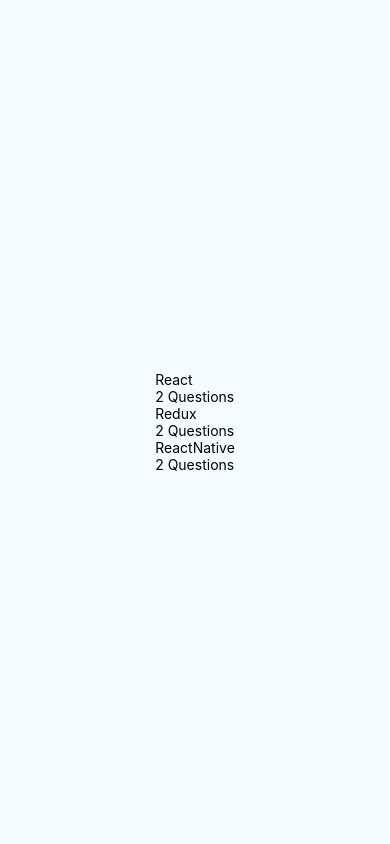
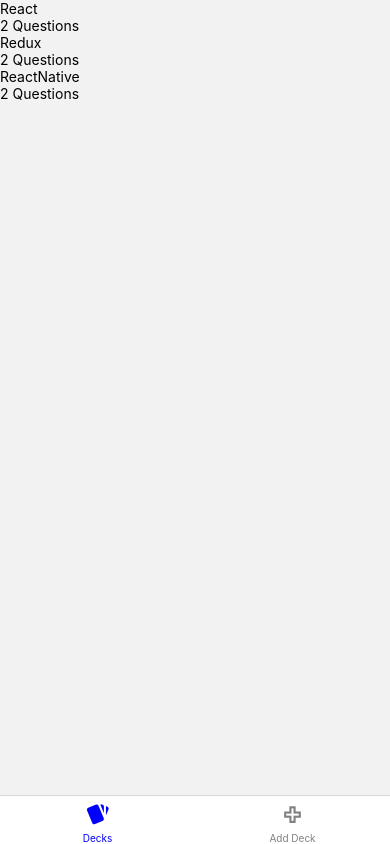
Before and after one commit to aparnashrirakshakn/mobile-flashcards, a React Native app: screen / in a window 390 px wide. Built offline with nearby package versions, Linux system fonts and the light colour scheme.

Commit message:
add tabs to app

```diff
--- a/App.js
+++ b/App.js
@@ -1,13 +1,47 @@
-import * as React from 'react';
+import React, { Component } from 'react';
 import { StyleSheet, Text, View } from 'react-native';
+import { NavigationContainer } from '@react-navigation/native';
+import { createBottomTabNavigator } from '@react-navigation/bottom-tabs';
 import DeckList from './components/DeckList'
+import { FontAwesome, MaterialCommunityIcons, Ionicons } from '@expo/vector-icons'
+import { purple, white } from './utils/colors'
+import AddDeck from './components/AddDeck'
 
-export default function App() {
-  return (
-    <View style={styles.container}>
-      <DeckList />
-    </View>
-  );
+const Tab = createBottomTabNavigator();
+
+export default class App extends Component {
+  render() {
+    return(
+      <View style={{flex: 1}}>
+        <NavigationContainer>
+        <Tab.Navigator
+          screenOptions={({ route }) => ({
+            tabBarIcon: ({ focused, color, size }) => {
+              let iconName;
+
+              if (route.name === 'Decks') {
+                iconName = focused
+                  ? 'cards'
+                  : 'cards-outline';
+              } else if (route.name === 'Add Deck') {
+                iconName = focused ? 'plus-box' : 'plus-outline';
+              }
+
+              return <MaterialCommunityIcons name={iconName} size={size} color={color} />;
+            },
+          })}
+          tabBarOptions={{
+            activeTintColor: 'blue',
+            inactiveTintColor: 'gray',
+          }}
+        >
+          <Tab.Screen name="Decks" component={DeckList} />
+          <Tab.Screen name="Add Deck" component={AddDeck} />
+        </Tab.Navigator>
+      </NavigationContainer>
+      </View>
+    )
+  }
 }
 
 const styles = StyleSheet.create({
```
